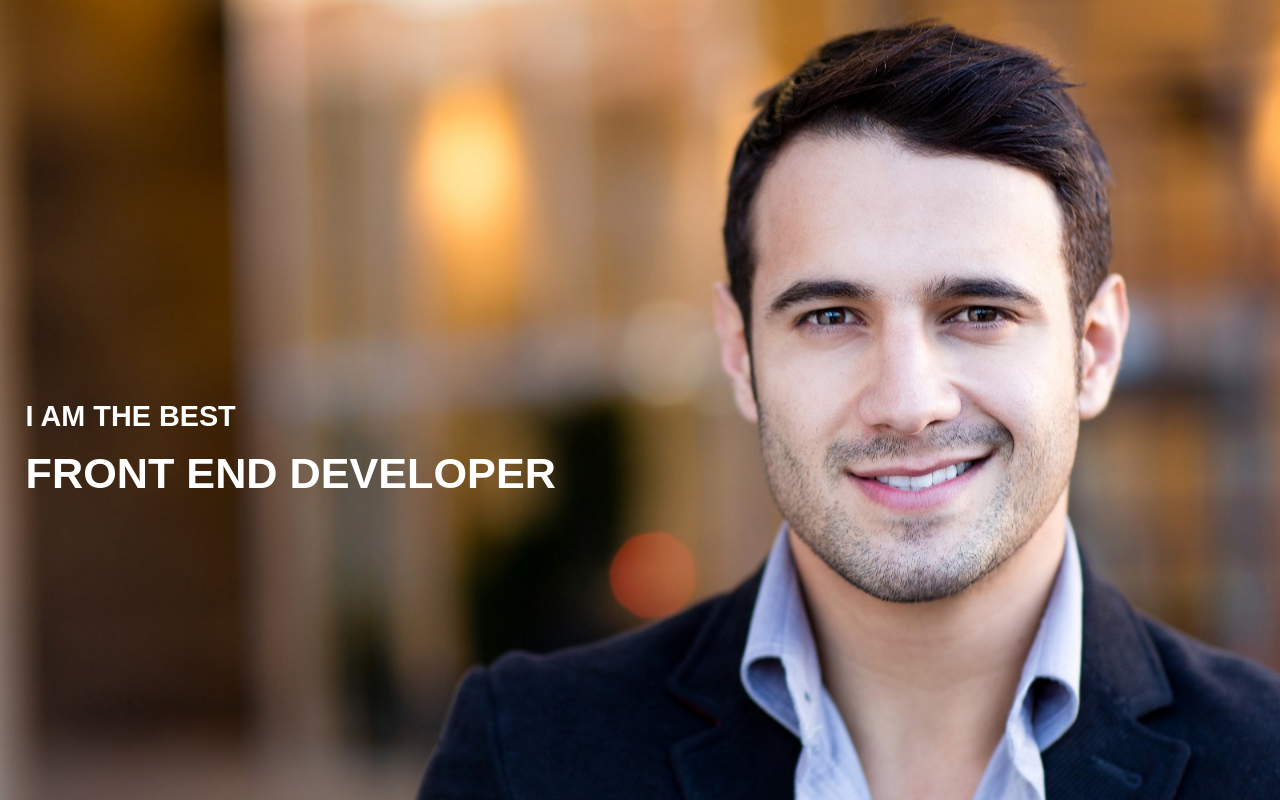
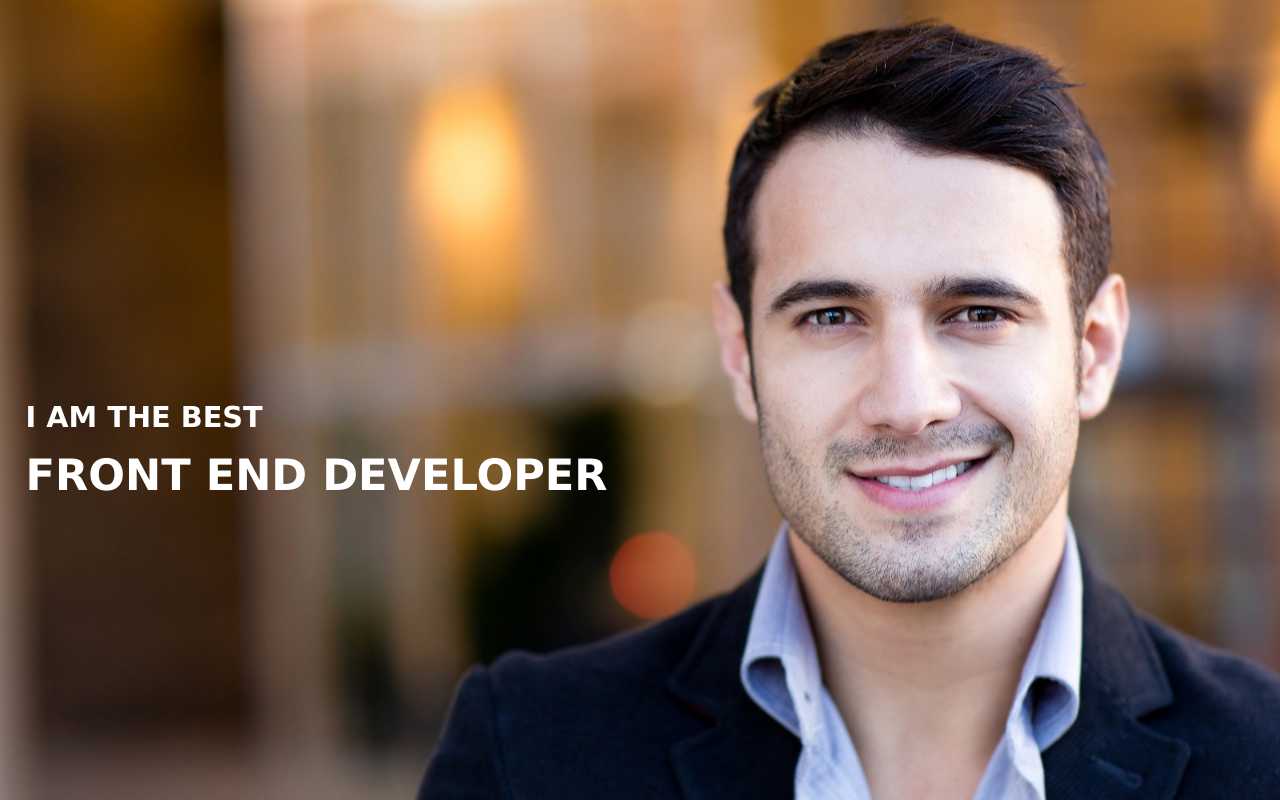
Before and after one commit to sfidura/css-zadanie-2-rwd, a plain HTML site: page index.html in a window 1280 px wide. Drawn offline with Linux system fonts and the light colour scheme.

Commit message:
font update

```diff
--- a/css/style.css
+++ b/css/style.css
@@ -2,7 +2,7 @@
     box-sizing: border-box;
     margin: 0;
     padding: 0;
-    font-family: sans-serif;
+    font-family: Verdana;
     color: white;
 }
 
```
